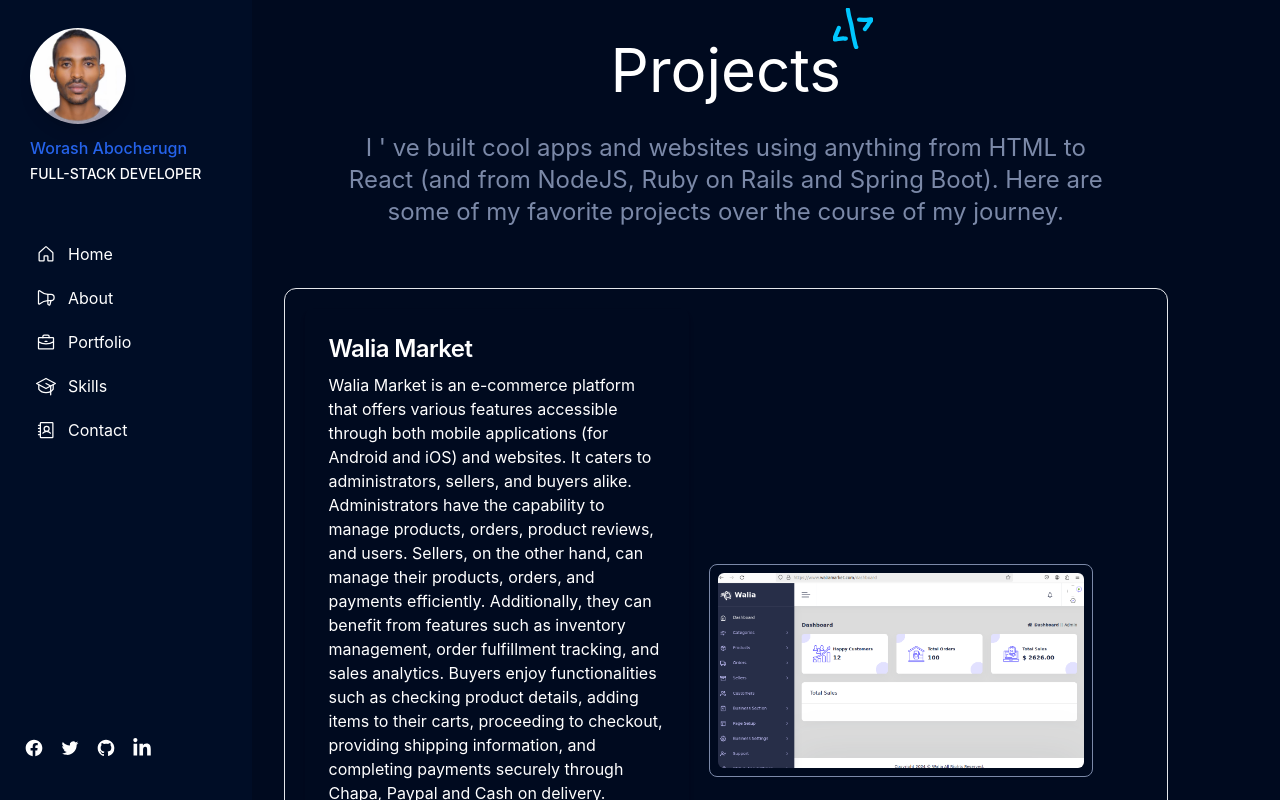
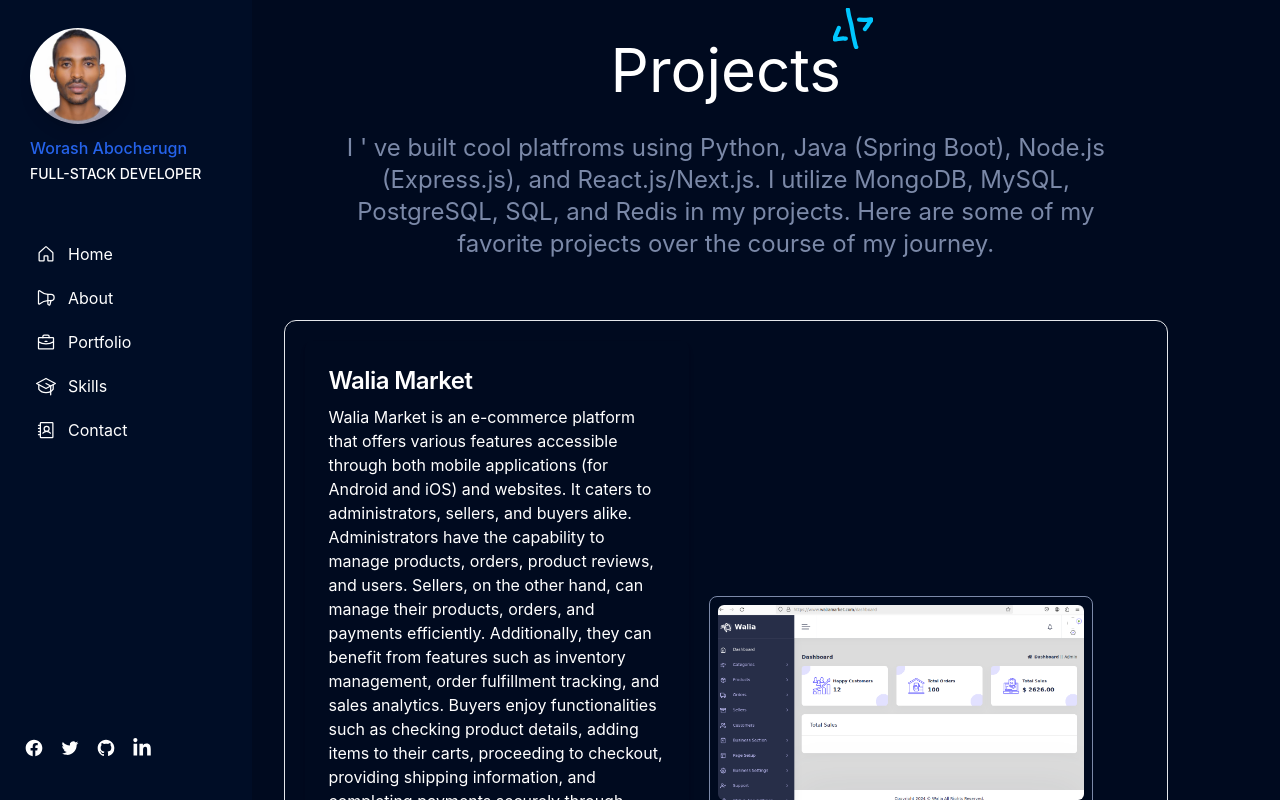
Before and after one commit to worashf/portfolio, a Next.js app: page /portfolio in a window 1280 px wide. Shown: the top 800 px of the page. Built offline with nearby package versions, Linux system fonts and the light colour scheme.

Commit message:
Change headline

```diff
--- a/components/projects/Heading.js
+++ b/components/projects/Heading.js
@@ -15,8 +15,7 @@
       </h1>
 
       <p className="text-fun-gray text-xl sm:text-2xl max-w-3xl m-auto">
-        I &apos; ve built cool apps and websites using anything from HTML to
-        React (and from NodeJS, Ruby on Rails and Spring Boot). Here are some of
+        I &apos; ve built cool platfroms using Python, Java (Spring Boot), Node.js (Express.js), and React.js/Next.js. I utilize MongoDB, MySQL, PostgreSQL, SQL, and Redis in my projects. Here are some of
         my favorite projects over the course of my journey.
       </p>
     </div>
--- a/pages/portfolio.js
+++ b/pages/portfolio.js
@@ -9,7 +9,7 @@
       currentPage="Projects"
       pageDesc="I ' ve built cool apps and websites"
       meta={{
-        desc: "I'm a passionate full-stack developer, who love coding beautiful websites and apps.",
+        desc: "I'm a passionate full-stack developer, who love coding beautiful platforms.",
       }}
       link={{link:"/favicon-16x16.png"}}
 
```
